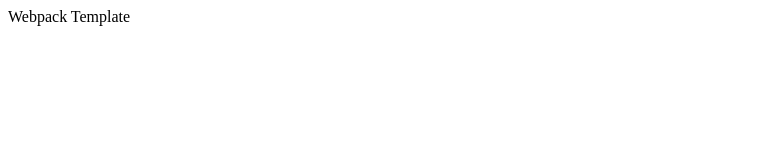
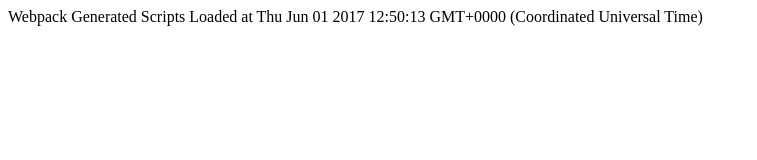
Before and after one commit to markschabacker/webpack_typescript_template, a website built with webpack: page index.html in a window 1280 px wide. Shown: the whole page, without its empty margins (0-757 px from the left). Built offline with nearby package versions, Linux system fonts and the light colour scheme.

Commit message:
Make template script more informative

```diff
--- a/index.html
+++ b/index.html
@@ -5,7 +5,7 @@
     <title>Hello Webpack!</title>
   </head>
   <body>
-    <div>Webpack Template</div>
+    <div id="load-target"><span style="color:red">Webpack Generated Scripts Not Loaded!</span></div>
     <!-- Dependencies -->
     <!-- Main -->
     <script src="./dist/bundle.js"></script>
--- a/src/index.ts
+++ b/src/index.ts
@@ -1 +1,3 @@
-alert('alert from index.ts');
+window.addEventListener('load', () => {
+    document.getElementById('load-target').innerHTML = `Webpack Generated Scripts Loaded at ${new Date()}`;
+});
```
